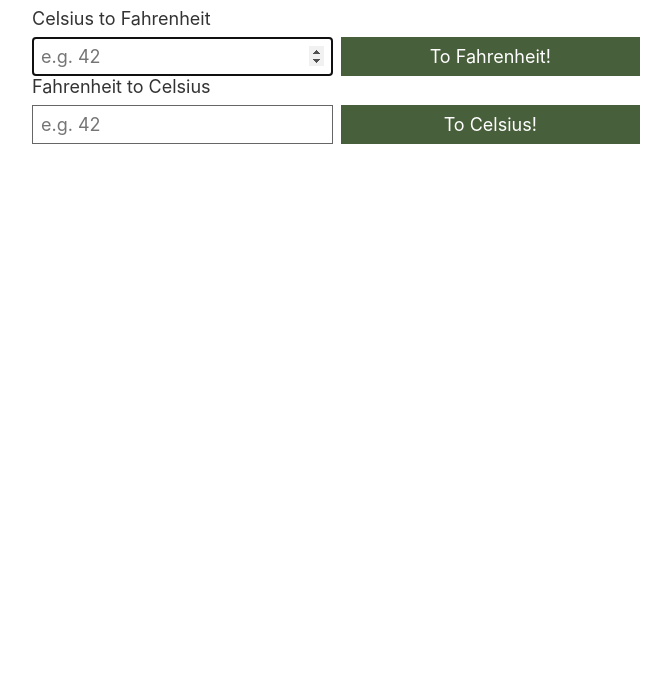
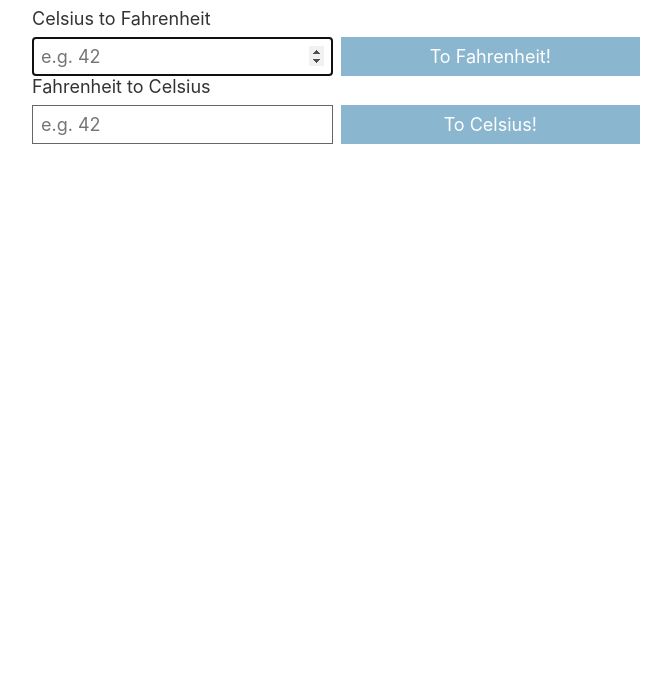
Before and after one commit to adaapp/Test-assignment2-team8, a website: page index.html in a window 1280 px wide. Shown: the part 108-800 px from the top of the page, without its empty margins (304-975 px from the left). Drawn offline with Linux system fonts and the light colour scheme.

Commit message:
changing button colours

```diff
--- a/layout.css
+++ b/layout.css
@@ -40,13 +40,13 @@ button {
     margin-left: 0.5rem;
     padding: 0.5rem;
     color: white;
-    background-color: #485f3b;
+    background-color: #8AB6CF;
     border-top: none;
     transition: background-color 0.2s;
 }
 
 .form__button:hover {
-    background-color: #1f5002;
+    background-color: #1e92d4;
 }
 
 .result {
```
